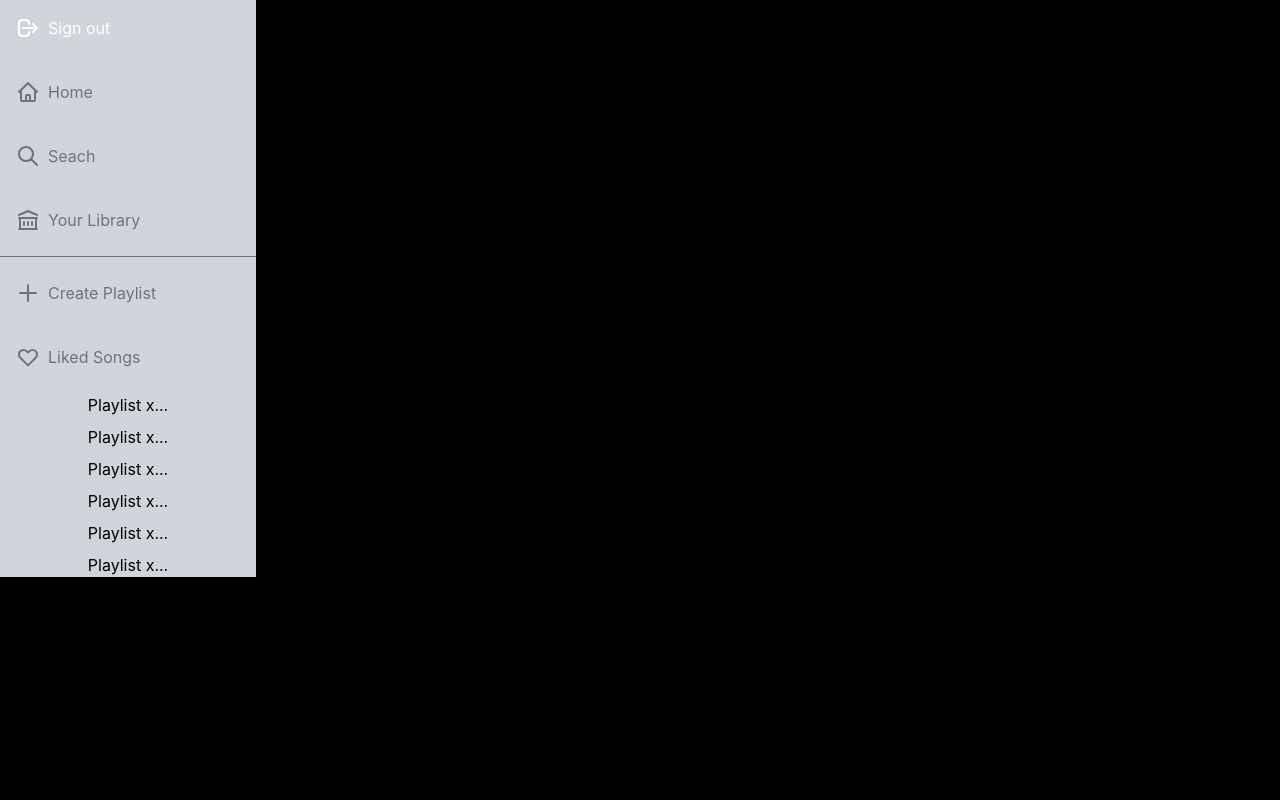
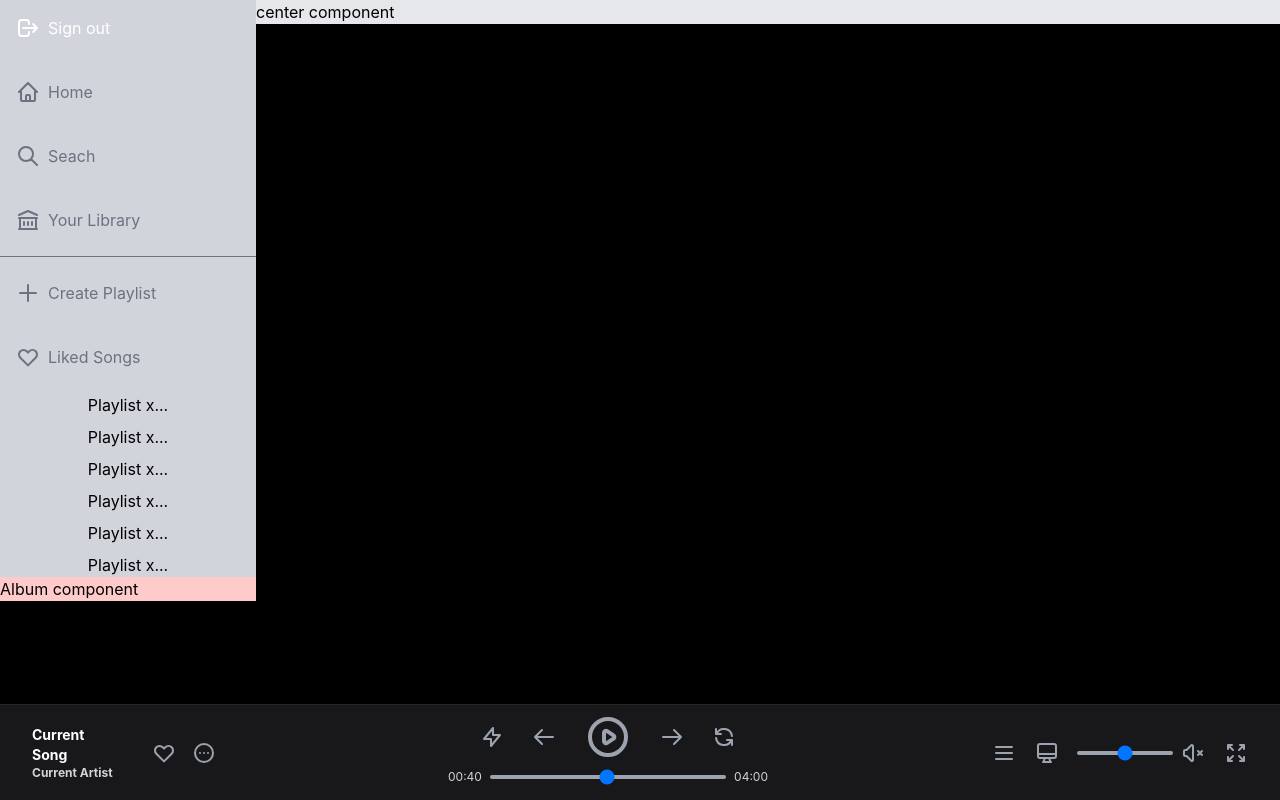
Before and after one commit to RichardBieringa/spotify-clone, a Next.js app: page / in a window 1280 px wide. Built offline with nearby package versions, Linux system fonts and the light colour scheme; no server answers.

Commit message:
Added basic layout of application.

```diff
--- /dev/null
+++ b/components/Album.tsx
@@ -0,0 +1,9 @@
+function Album() {
+  return (
+    <div className="bg-red-200">
+      <h1>Album component</h1>
+    </div>
+  );
+}
+
+export default Album;
--- /dev/null
+++ b/components/Main.tsx
@@ -0,0 +1,9 @@
+function Center() {
+  return (
+    <div className="grow bg-gray-200">
+      <h1>center component</h1>
+    </div>
+  );
+}
+
+export default Center;
--- a/components/Sidebar.tsx
+++ b/components/Sidebar.tsx
@@ -24,8 +24,7 @@ function SidebarButton({ type, size }: ButtonProps) {
 
 function Sidebar() {
   return (
-    <div>
-      <div className="flex flex-col space-y-2 w-64 bg-gray-300">
+    <div className="flex flex-col space-y-2 bg-gray-300">
       <button
         className="flex items-center space-x-2 p-4 border-gray-900 text-gray-500 hover:text-white"
         onClick={() => {
@@ -71,7 +70,6 @@ function Sidebar() {
       <p className="mx-auto cursor-pointer hover:text-white">Playlist x...</p>
       <p className="mx-auto cursor-pointer hover:text-white">Playlist x...</p>
     </div>
-    </div>
   );
 }
 
--- a/pages/index.tsx
+++ b/pages/index.tsx
@@ -3,6 +3,9 @@ import { useSession } from "next-auth/react";
 import Head from "next/head";
 
 import Sidebar from "@/components/Sidebar";
+import Main from "@/components/Main";
+import Player from "@/components/Player";
+import Album from "@/components/Album";
 
 const Home: NextPage = () => {
   const { data } = useSession();
@@ -16,12 +19,20 @@ const Home: NextPage = () => {
         <link rel="icon" href="/favicon.ico" />
       </Head>
 
-      <main className="container">
-        <Sidebar />
-
-        {/* APP */}
+      <main className="flex flex-col w-screen h-screen">
+        <section className="flex grow">
+          <div className="w-64 flex flex-col">
+            <Sidebar />
+            <Album />
+          </div>
+          <div className="grow">
+            <Main />
+          </div>
+        </section>
+        <section className="h-24 bg-gray-700">
+          <Player />
+        </section>
       </main>
-      {/* Player */}
     </div>
   );
 };
```
Lines whose indentation alone changed are shown as unchanged.
